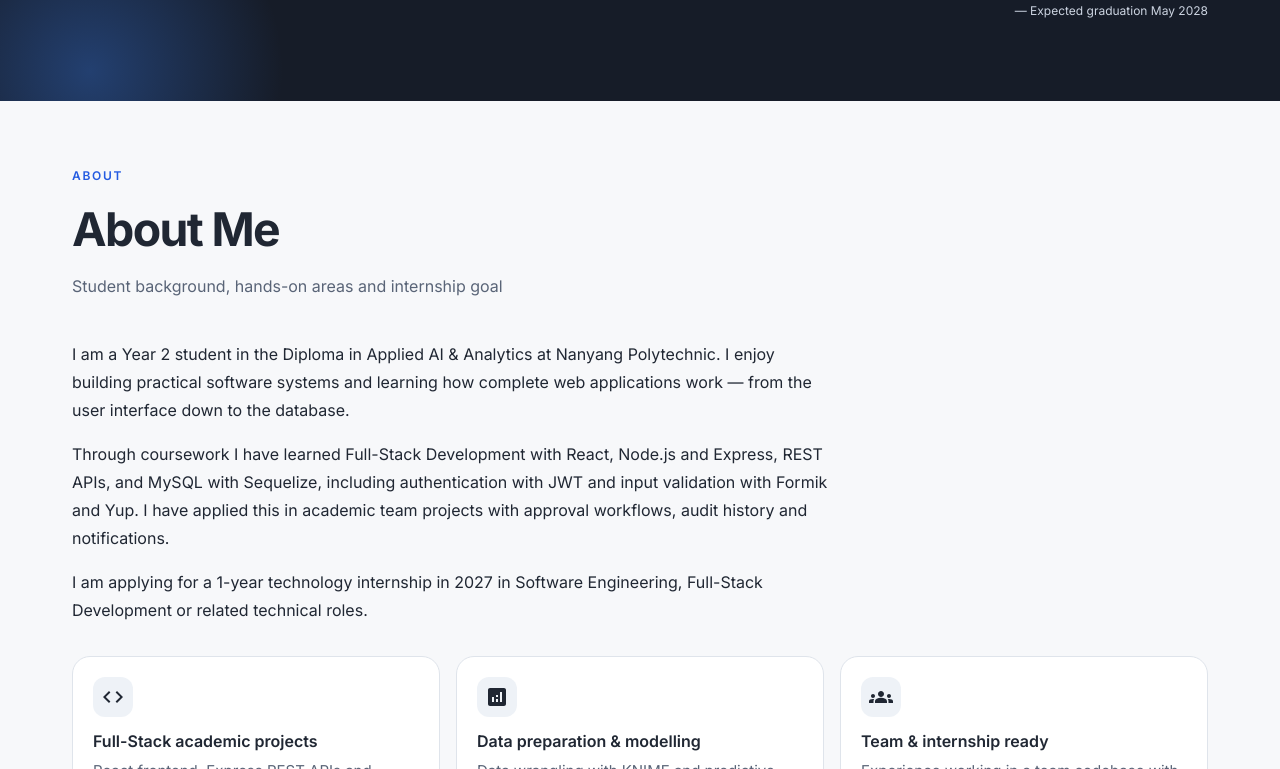
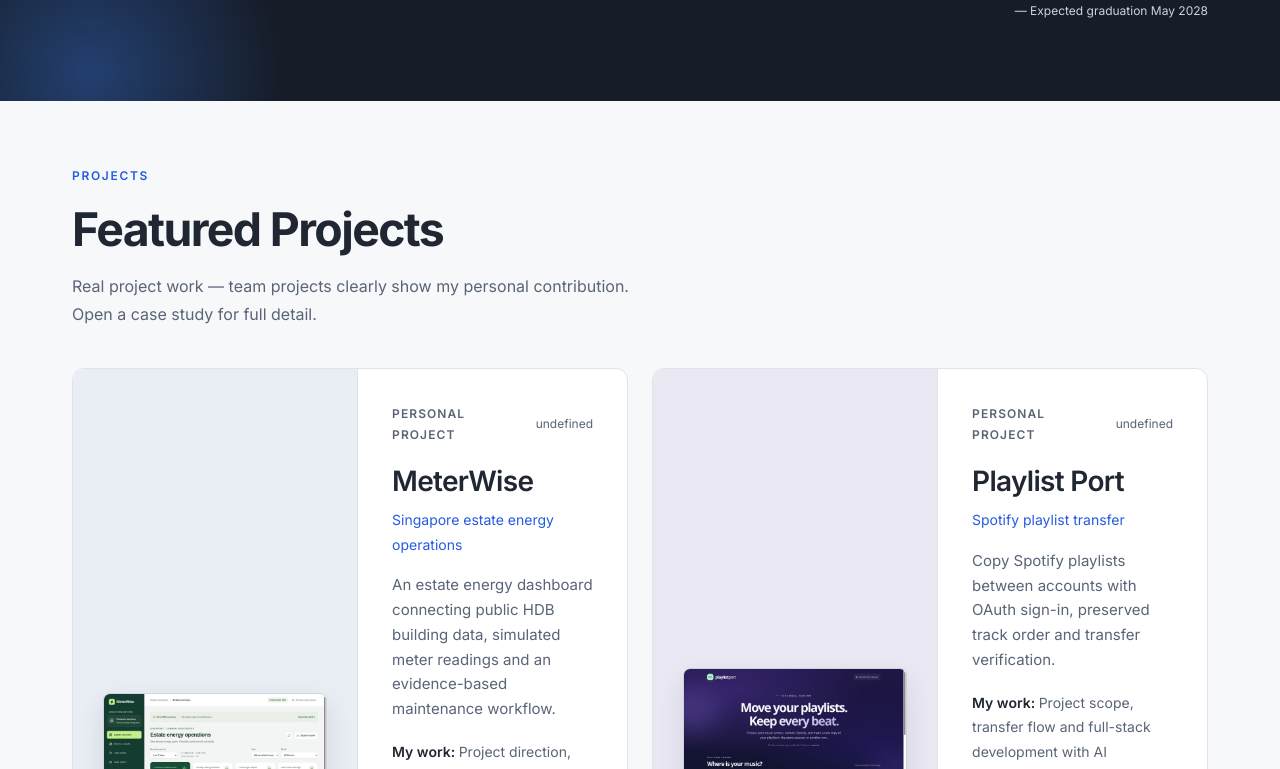
Before and after one commit to TeddyQyuon/TeddyQyuonPortfolio, a React (Vite) app: page / in a window 1280 px wide. Shown: the part 751-1520 px from the top of the page. Built offline with nearby package versions, Linux system fonts and the light colour scheme.

Commit message:
Place project work immediately after the introduction

```diff
--- a/src/pages/HomePage.jsx
+++ b/src/pages/HomePage.jsx
@@ -11,9 +11,9 @@
   return (
     <>
       <HeroSection />
+      <ProjectsSection />
       <AboutSection />
       <SkillsSection />
-      <ProjectsSection />
       <EducationSection />
       <AcademicProgressSection />
       <ResumeSection />
```
